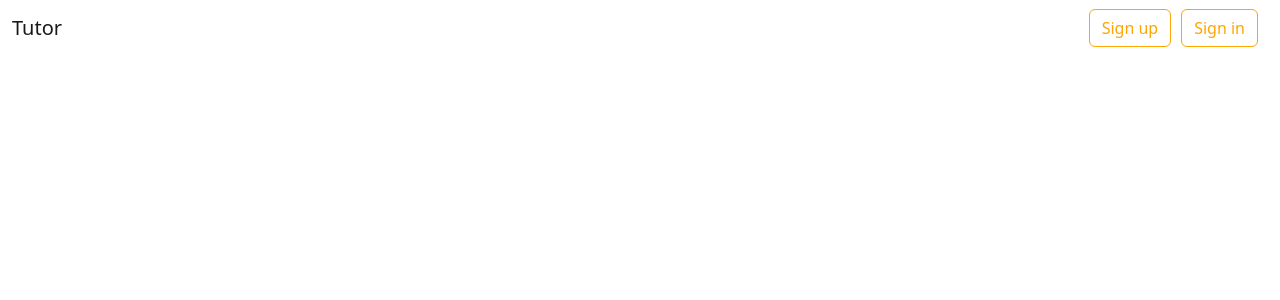
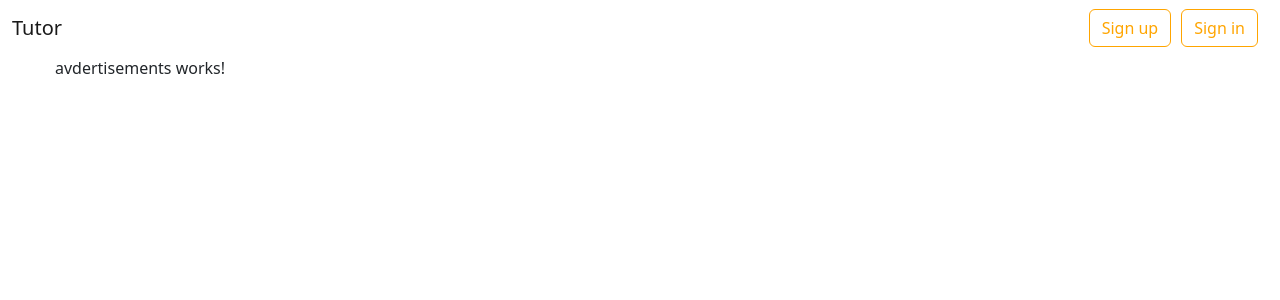
Before and after one commit to pawelFelcyn/tutor_frontend, an Angular app: page /advertisements in a window 1280 px wide. Before the commit this address led to /. Shown: the top 300 px of the page. Built offline with nearby package versions, Linux system fonts and the light colour scheme.

Commit message:
navigate to advertisements page after login

```diff
--- /dev/null
+++ b/src/app/avdertisements/avdertisements.component.html
@@ -0,0 +1 @@
+<p>avdertisements works!</p>
--- /dev/null
+++ b/src/app/avdertisements/avdertisements.component.ts
@@ -0,0 +1,15 @@
+import { Component, OnInit } from '@angular/core';
+
+@Component({
+  selector: 'app-avdertisements',
+  templateUrl: './avdertisements.component.html',
+  styleUrls: ['./avdertisements.component.css']
+})
+export class AvdertisementsComponent implements OnInit {
+
+  constructor() { }
+
+  ngOnInit(): void {
+  }
+
+}
--- a/src/app/login/login.component.ts
+++ b/src/app/login/login.component.ts
@@ -28,7 +28,7 @@ export class LoginComponent implements OnInit {
     var response = await this._service.login(this.loginDto);
 
     if(response.success){
-      // this._router.navigate(["/home"]);
+      this._router.navigate(["/advertisements"]);
       return;
     }
 
```
Also changed, not shown: src/app/app.module.ts (+4 -3 lines), src/app/avdertisements/avdertisements.component.css (added).
